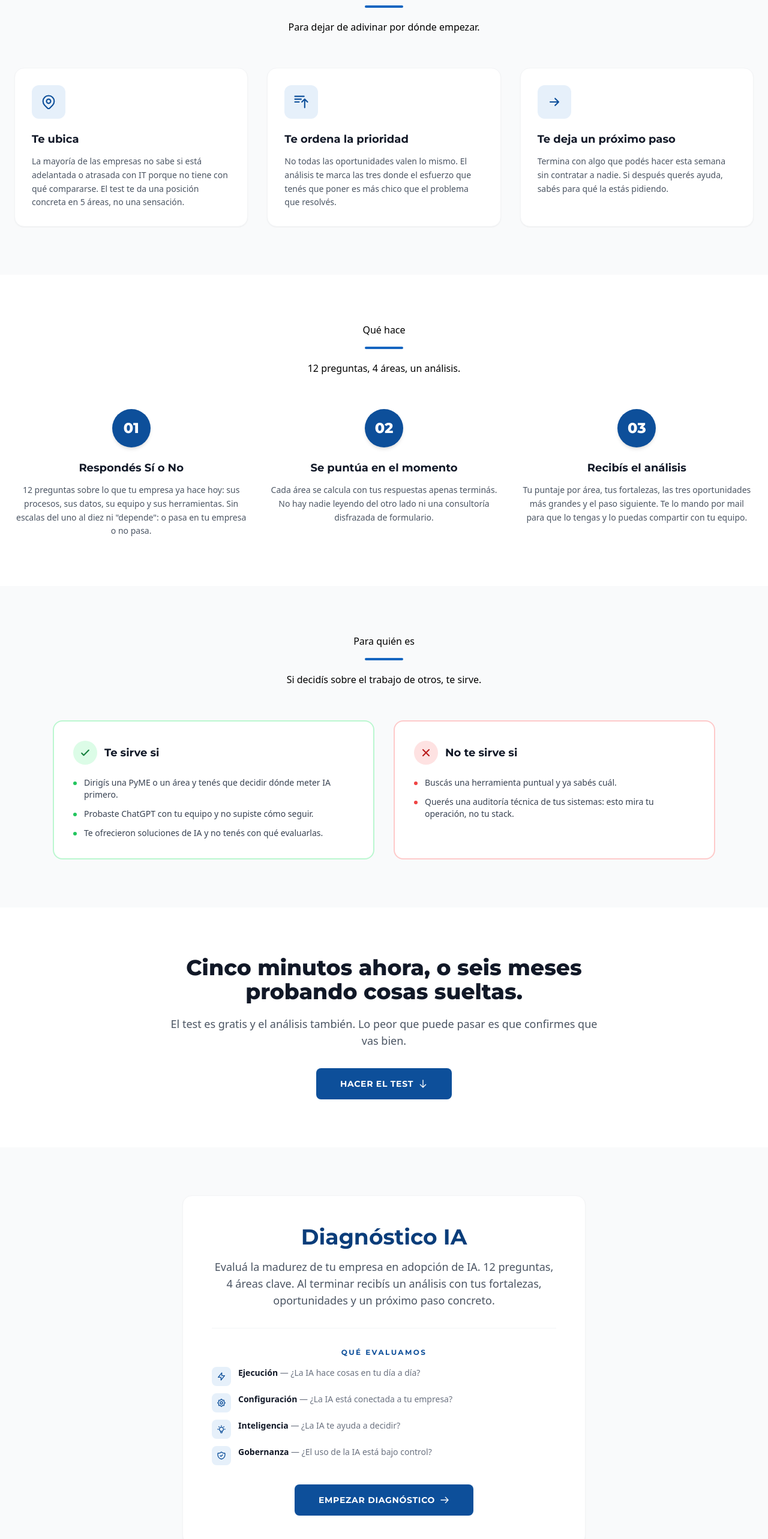
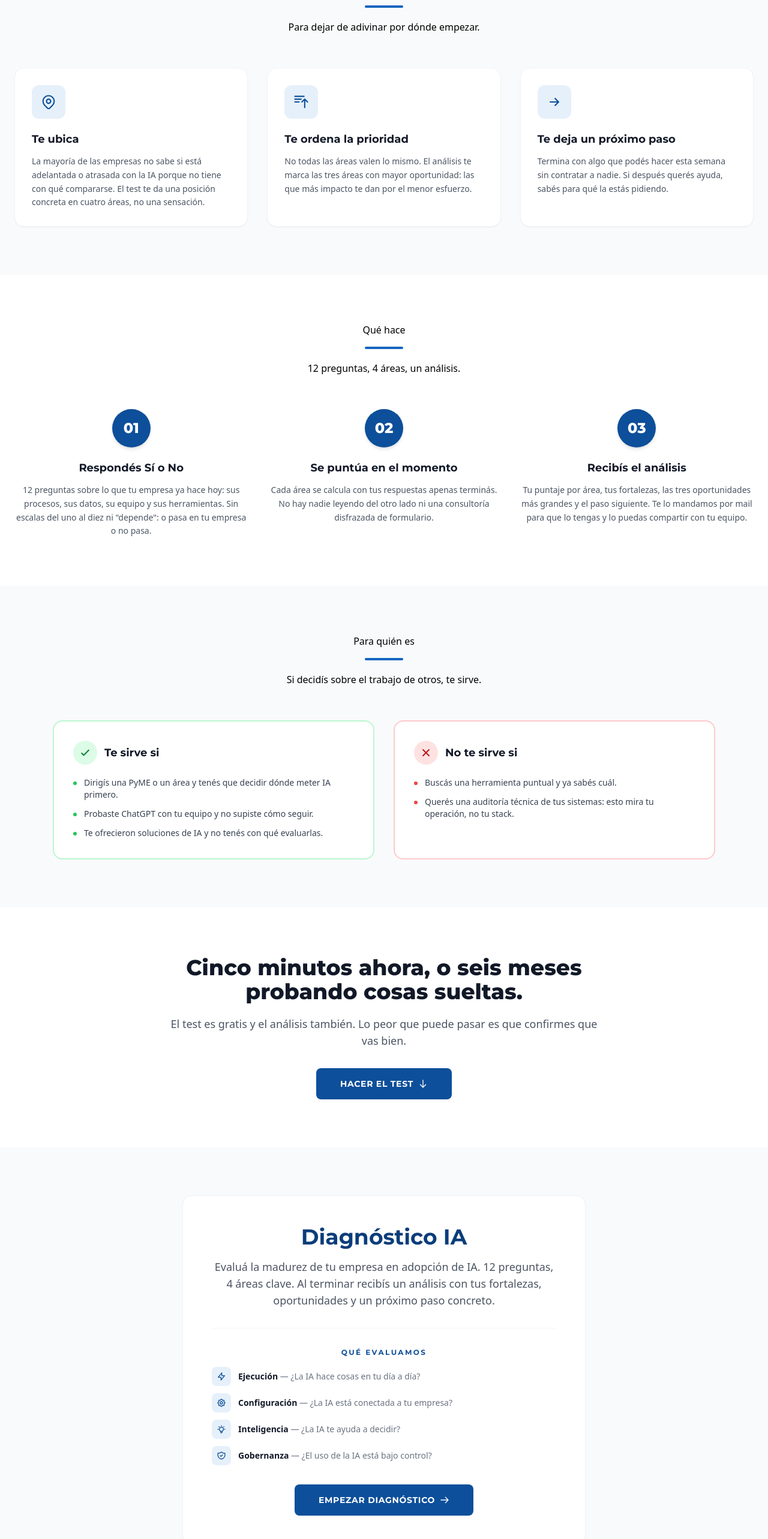
Before and after one commit to cmk95R/asytec_landingpage, a Nuxt app: page /diagnostico in a window 1280 px wide. Shown: the part 687-3253 px from the top of the page at 60% size. Built offline with nearby package versions, Linux system fonts and the light colour scheme.

Commit message:
fix texto

```diff
--- a/components/sections/TestSection.vue
+++ b/components/sections/TestSection.vue
@@ -17,7 +17,7 @@
             <div class="border-t border-gray-100 pt-8 mb-8 text-left">
               <p class="text-xs font-heading font-bold uppercase tracking-[0.2em] text-primary-600 mb-4 text-center">Qué evaluamos</p>
               <ul class="space-y-3 text-sm text-gray-700">
-                <li v-for="area in areas" :key="area.id" class="flex items-start gap-3">
+                <li v-for="area in areas" :key="area.id" class="flex items-center gap-3">
                   <span class="w-8 h-8 rounded-lg bg-primary-50 text-primary-600 flex items-center justify-center flex-shrink-0">
                     <span class="w-4 h-4" v-html="area.icon" />
                   </span>
--- a/pages/diagnostico.vue
+++ b/pages/diagnostico.vue
@@ -46,7 +46,7 @@
                 </svg>
               </div>
               <h3 class="font-heading font-bold text-lg text-gray-900 mb-3">Te ubica</h3>
-              <p class="text-sm text-gray-600 leading-relaxed">La mayoría de las empresas no sabe si está adelantada o atrasada con IT porque no tiene con qué compararse. El test te da una posición concreta en 5 áreas, no una sensación.</p>
+              <p class="text-sm text-gray-600 leading-relaxed">La mayoría de las empresas no sabe si está adelantada o atrasada con la IA porque no tiene con qué compararse. El test te da una posición concreta en cuatro áreas, no una sensación.</p>
             </article>
 
             <article class="bg-white rounded-2xl border border-gray-100 p-7 shadow-sm hover:shadow-xl transition-all duration-500">
@@ -56,7 +56,7 @@
                 </svg>
               </div>
               <h3 class="font-heading font-bold text-lg text-gray-900 mb-3">Te ordena la prioridad</h3>
-              <p class="text-sm text-gray-600 leading-relaxed">No todas las oportunidades valen lo mismo. El análisis te marca las tres donde el esfuerzo que tenés que poner es más chico que el problema que resolvés.</p>
+              <p class="text-sm text-gray-600 leading-relaxed">No todas las áreas valen lo mismo. El análisis te marca las tres áreas con mayor oportunidad: las que más impacto te dan por el menor esfuerzo.</p>
             </article>
 
             <article class="bg-white rounded-2xl border border-gray-100 p-7 shadow-sm hover:shadow-xl transition-all duration-500">
@@ -97,7 +97,7 @@
             <article class="text-center">
               <div class="inline-flex items-center justify-center w-16 h-16 rounded-full bg-primary-600 text-white font-heading font-extrabold text-2xl mb-5 shadow-md">03</div>
               <h3 class="font-heading font-bold text-lg text-gray-900 mb-3">Recibís el análisis</h3>
-              <p class="text-sm text-gray-600 leading-relaxed">Tu puntaje por área, tus fortalezas, las tres oportunidades más grandes y el paso siguiente. Te lo mando por mail para que lo tengas y lo puedas compartir con tu equipo.</p>
+              <p class="text-sm text-gray-600 leading-relaxed">Tu puntaje por área, tus fortalezas, las tres oportunidades más grandes y el paso siguiente. Te lo mandamos por mail para que lo tengas y lo puedas compartir con tu equipo.</p>
             </article>
           </div>
         </div>
```
